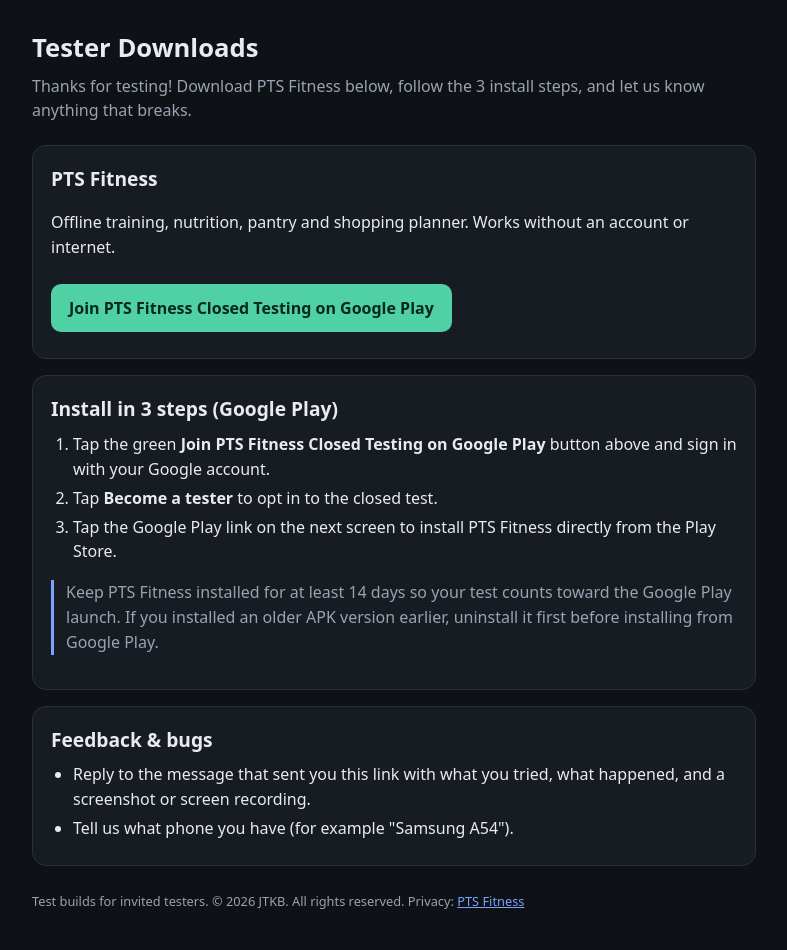
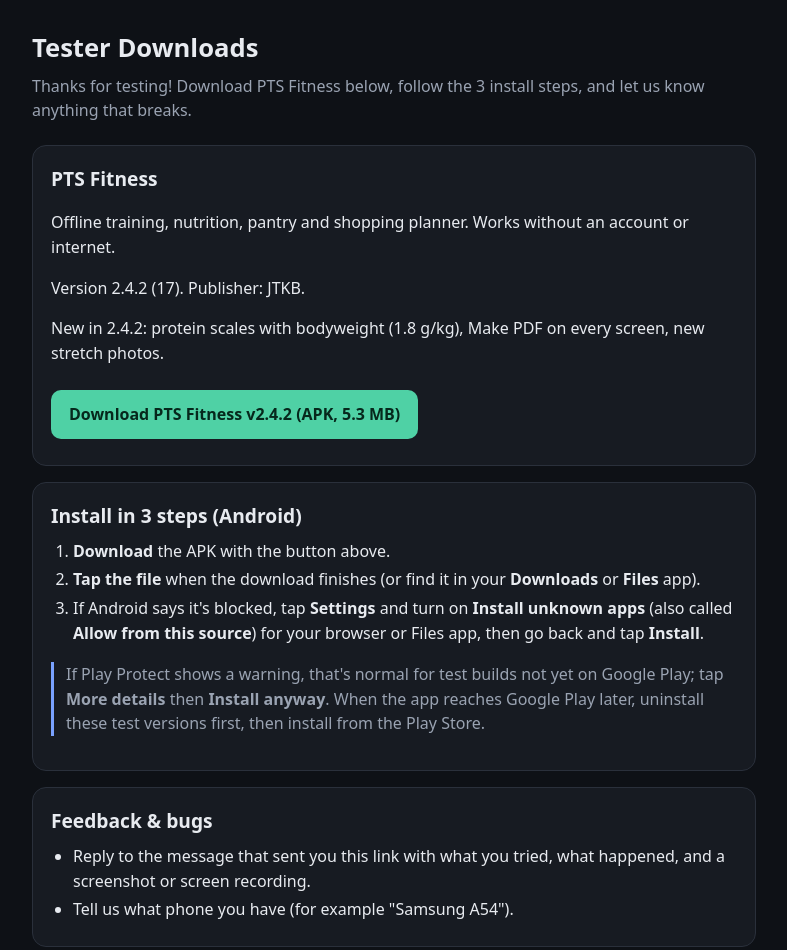
Before and after one commit to JTKB-dev/privacy, a plain HTML site: page testers/index.html in a window 1280 px wide. Shown: the top 950 px of the page, without its empty margins (246-1033 px from the left). Drawn offline with Linux system fonts and the light colour scheme.

Commit message:
Add PTS Fitness v2.4.2 tester APK and update testers page

```diff
--- a/testers/index.html
+++ b/testers/index.html
@@ -16,10 +16,18 @@ ol,ul{padding-left:22px;margin:6px 0}li{margin:4px 0}code{background:#222834;pad
 
 <div class="card"><h2>PTS Fitness</h2>
 <p>Offline training, nutrition, pantry and shopping planner. Works without an account or internet.</p>
-<a class="btn" href="https://play.google.com/apps/testing/com.pts.fitness" target="_blank" rel="noopener">Join PTS Fitness Closed Testing on Google Play</a>
-<!-- sha256 c1f8877b25447e152f12740a563a2d2c9763abe285a0723a671280bb4df5834e --></div>
+<p>Version 2.4.2 (17). Publisher: JTKB.</p>
+<p>New in 2.4.2: protein scales with bodyweight (1.8 g/kg), Make PDF on every screen, new stretch photos.</p>
+<a class="btn" href="PTS_Fitness_v2.4.2.apk" download>Download PTS Fitness v2.4.2 (APK, 5.3 MB)</a>
+<!-- sha256 511eef926fb85595fbf30c6d62949c38ac9c4f6be385017054c84ece817dc856 --></div>
 
-<div class="card"><h2>Install in 3 steps (Google Play)</h2><ol><li>Tap the green <b>Join PTS Fitness Closed Testing on Google Play</b> button above and sign in with your Google account.</li><li>Tap <b>Become a tester</b> to opt in to the closed test.</li><li>Tap the Google Play link on the next screen to install PTS Fitness directly from the Play Store.</li></ol><p class="note">Keep PTS Fitness installed for at least 14 days so your test counts toward the Google Play launch. If you installed an older APK version earlier, uninstall it first before installing from Google Play.</p></div>
+<div class="card"><h2>Install in 3 steps (Android)</h2>
+<ol>
+<li><b>Download</b> the APK with the button above.</li>
+<li><b>Tap the file</b> when the download finishes (or find it in your <b>Downloads</b> or <b>Files</b> app).</li>
+<li>If Android says it's blocked, tap <b>Settings</b> and turn on <b>Install unknown apps</b> (also called <b>Allow from this source</b>) for your browser or Files app, then go back and tap <b>Install</b>.</li>
+</ol>
+<p class="note">If Play Protect shows a warning, that's normal for test builds not yet on Google Play; tap <b>More details</b> then <b>Install anyway</b>. When the app reaches Google Play later, uninstall these test versions first, then install from the Play Store.</p></div>
 
 <div class="card"><h2>Feedback &amp; bugs</h2>
 <ul>
```
Also changed, not shown: 1 other file.
